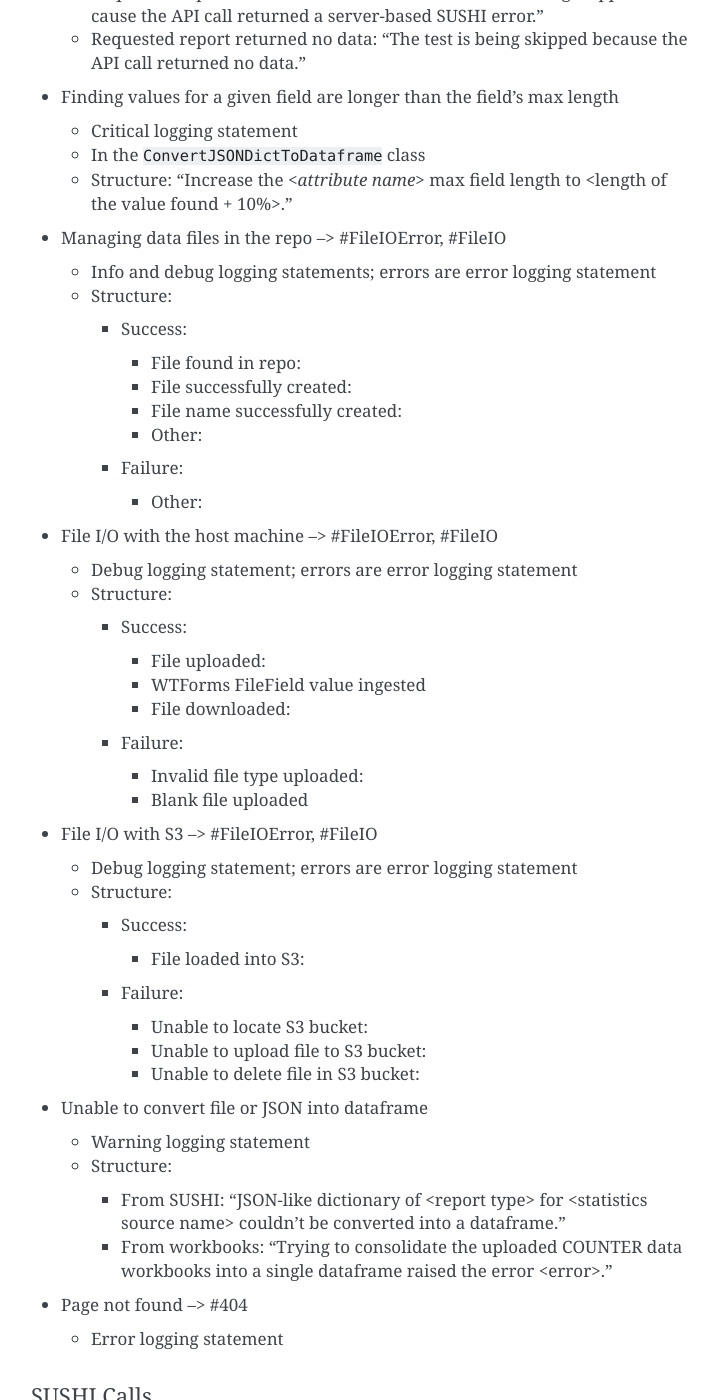
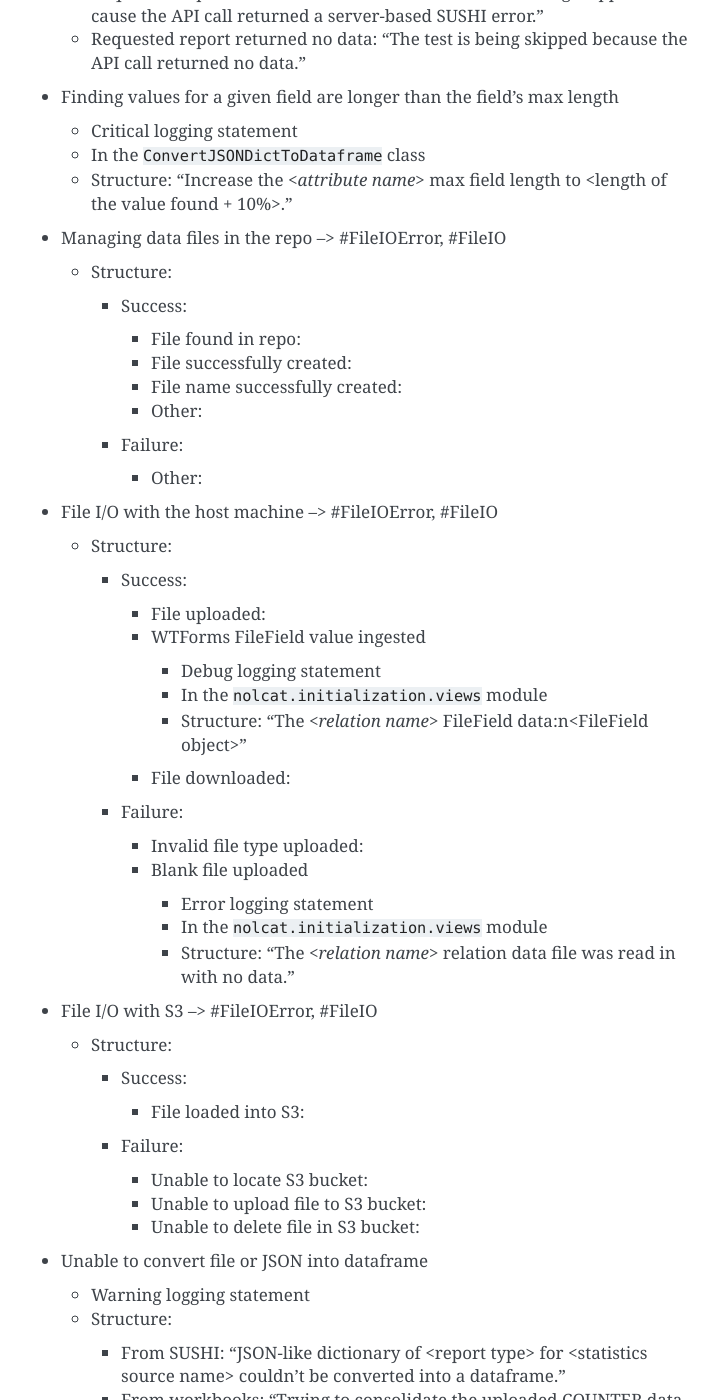
Before and after one commit to ereiskind/nolcat, a Sphinx documentation site: the page built from docs/source/code_style_guide.rst, in a window 1280 px wide and 1400 px high, scrolled down 1331 px. Shown: the whole window, without its empty margins (389-1107 px from the left). Built offline with Sphinx 7.4.7, drawn with Linux system fonts in a browser that asks for light colours.

Commit message:
Standardize basic logging in `initialization.views`

```diff
--- a/docs/source/code_style_guide.rst
+++ b/docs/source/code_style_guide.rst
@@ -52,7 +52,6 @@ General Errors and In-Test Issues
 
 * Managing data files in the repo --> #FileIOError, #FileIO
 
-  * Info and debug logging statements; errors are error logging statement
   * Structure:
 
     * Success:
@@ -68,13 +67,17 @@ General Errors and In-Test Issues
 
 * File I/O with the host machine --> #FileIOError, #FileIO
 
-  * Debug logging statement; errors are error logging statement
   * Structure:
 
     * Success:
 
       * File uploaded:
       * WTForms FileField value ingested
+
+        * Debug logging statement
+        * In the ``nolcat.initialization.views`` module
+        * Structure: "The `<relation name>` FileField data:\n<FileField object>"
+
       * File downloaded:
 
     * Failure:
@@ -82,9 +85,12 @@ General Errors and In-Test Issues
       * Invalid file type uploaded:
       * Blank file uploaded
 
+        * Error logging statement
+        * In the ``nolcat.initialization.views`` module
+        * Structure: "The `<relation name>` relation data file was read in with no data."
+
 * File I/O with S3 --> #FileIOError, #FileIO
 
-  * Debug logging statement; errors are error logging statement
   * Structure:
 
     * Success:
```
Also changed, not shown: 1 other file.
